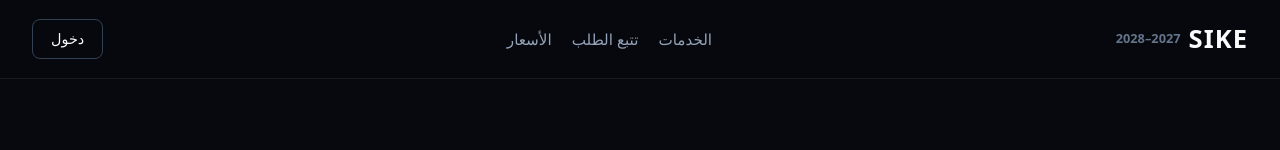
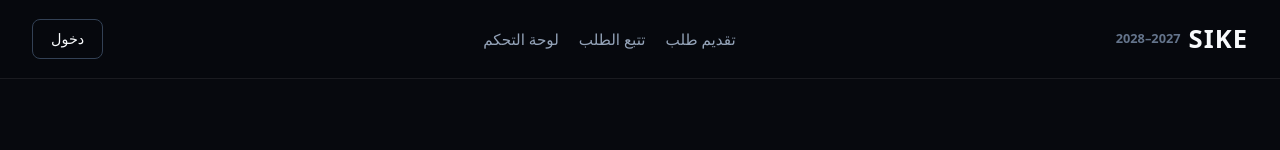
Before and after one commit to samking470461-gif/sike-2027-2028-app, a Next.js app: page / in a window 1280 px wide. Shown: the top 150 px of the page. Built offline with nearby package versions, Linux system fonts and the light colour scheme.

Commit message:
Update page.tsx

```diff
--- a/app/page.tsx
+++ b/app/page.tsx
@@ -4,7 +4,7 @@ export default function Home() {
   return (
     <main style={{
       minHeight: '100vh',
-      backgroundColor: '#07090E', // اللون الأساسي المعتمد في الهوية
+      backgroundColor: '#07090E',
       color: '#F8FAFC',
       fontFamily: 'system-ui, -apple-system, sans-serif',
       direction: 'rtl',
@@ -31,9 +31,9 @@ export default function Home() {
         </div>
 
         <nav style={{ display: 'flex', gap: '20px', fontSize: '0.95rem' }}>
-          <Link href="/services" style={{ color: '#94A3B8', textDecoration: 'none' }}>الخدمات</Link>
+          <Link href="/create-order" style={{ color: '#94A3B8', textDecoration: 'none' }}>تقديم طلب</Link>
           <Link href="/track" style={{ color: '#94A3B8', textDecoration: 'none' }}>تتبع الطلب</Link>
-          <Link href="/prices" style={{ color: '#94A3B8', textDecoration: 'none' }}>الأسعار</Link>
+          <Link href="/dashboard" style={{ color: '#94A3B8', textDecoration: 'none' }}>لوحة التحكم</Link>
         </nav>
 
         <div style={{ display: 'flex', gap: '10px' }}>
@@ -96,7 +96,7 @@ export default function Home() {
 
         {/* أزرار العمليات الرئيسية */}
         <div style={{ display: 'flex', gap: '15px', flexWrap: 'wrap', justifyContent: 'center' }}>
-          <Link href="/register" style={{
+          <Link href="/create-order" style={{
             padding: '14px 32px',
             borderRadius: '10px',
             backgroundColor: '#F8FAFC',
@@ -122,7 +122,7 @@ export default function Home() {
           </Link>
         </div>
 
-        {/* العدادات الحقيقية المبسطة */}
+        {/* العدادات */}
         <div style={{
           display: 'flex',
           gap: '40px',
```
